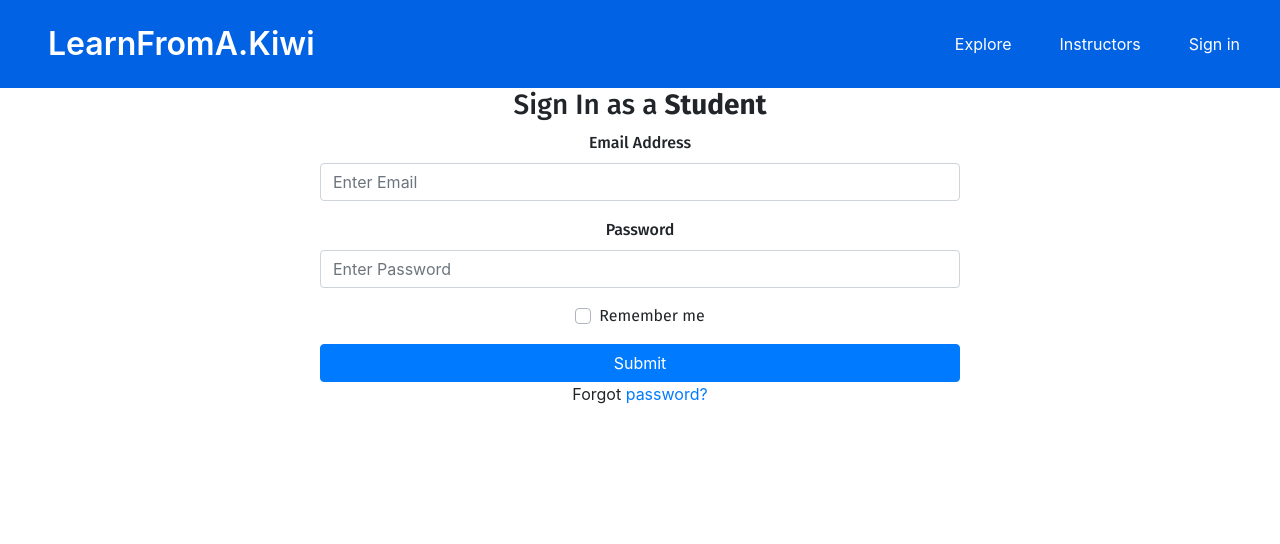
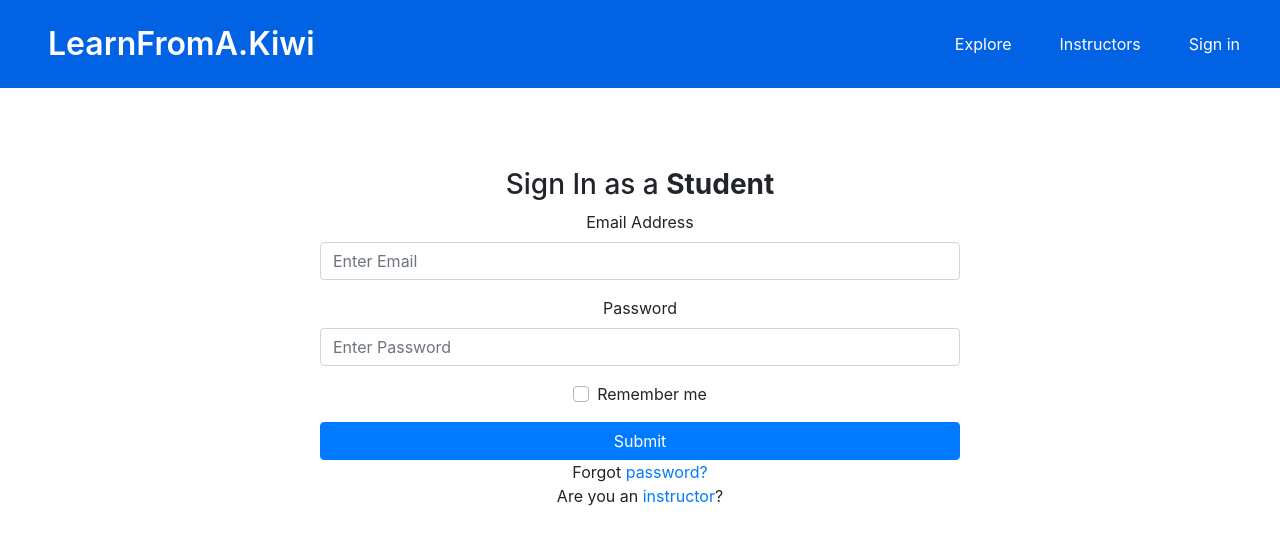
Before and after one commit to rtan265/Learn-From-A-Kiwi, a React (Create React App) app: page /signin in a window 1280 px wide. Shown: the top 544 px of the page. Built offline with nearby package versions, Linux system fonts and the light colour scheme.

Commit message:
Finished Login page for both instructors and students

```diff
--- a/src/components/signIn/SignIn.css
+++ b/src/components/signIn/SignIn.css
@@ -1,63 +1,3 @@
-@import url('https://fonts.googleapis.com/css?family=Fira+Sans:400,500,600,700,800');
-
-
-h1,h2,h3,h4,h5,h6,label,span {
-  font-weight: 500;
-  font-family: 'Fira Sans', sans-serif;
+.sign-in-form{
+  margin-top: 5em;
 }
-
-body, html, .App, #root, .auth-wrapper {
-  width: 100%;
-  height: 100%;
-}
-
-.navbar-light {
-  background-color: #ffffff;
-  box-shadow: 0px 14px 80px rgba(34, 35, 58, 0.2);
-}
-
-.auth-wrapper {
-  display: flex;
-  justify-content: center;
-  flex-direction: column;
-  text-align: left;
-}
-
-.auth-inner {
-  width: 450px;
-  margin: auto;
-  background: #ffffff;
-  box-shadow: 0px 14px 80px rgba(34, 35, 58, 0.2);
-  padding: 40px 55px 45px 55px;
-  border-radius: 15px;
-  transition: all .3s;
-}
-
-.auth-wrapper .form-control:focus {
-  border-color: #167bff;
-  box-shadow: none;
-}
-
-.auth-wrapper h3 {
-  text-align: center;
-  margin: 0;
-  line-height: 1;
-  padding-bottom: 20px;
-}
-
-.custom-control-label {
-  font-weight: 400;
-}
-
-.forgot-password,
-.forgot-password a {
-  text-align: right;
-  font-size: 13px;
-  padding-top: 10px;
-  color: #7f7d7d;
-  margin: 0;
-}
-
-.forgot-password a {
-  color: #167bff;
-}
--- a/src/components/signIn/SignIn.js
+++ b/src/components/signIn/SignIn.js
@@ -10,23 +10,22 @@
     });
   }
 
-  changeLogin(){
+  toInstructor = () => {
     this.setState({
       loginState: "instructor"
     })
   }
 
+  toStudent = () => {
+    this.setState({
+      loginState: "student"
+    })
+  }
+
   toggleLogin(){
     if (this.state.loginState === "student"){
-
-    } else {
-
-    }
-  }
-
-  render() {
-    return (
-      <form>
+      return(
+        <form className = "sign-in-form">
         <h3>Sign In as a <strong>Student</strong></h3>
         <div className = "form-group">
           <label>Email Address</label>
@@ -49,8 +48,51 @@
         <div style = {{textAlign: "center"}}>
           Forgot <a href="#">password?</a>
         </div>
+        <div>
+            Are you an <a onClick ={this.toInstructor} href="javascript:;">instructor</a>?
+          </div>
       </form>
-    );
+      )
+    } else {
+      return (
+        <form className = "sign-in-form">
+          <h3>Sign In as an <strong>Instructor</strong></h3>
+          <div className = "form-group">
+            <label>Email Address</label>
+            <input type = "email" className = "form-control" placeholder= "Enter Email" style = {{width: "50%", margin: "auto"}}/>
+          </div>
+
+          <div className = "form-group">
+            <label>Password</label>
+            <input type = "password" className = "form-control" placeholder = "Enter Password" style = {{width: "50%", margin: "auto"}}/>
+          </div>
+
+          <div className = "form-group">
+            <div className = "custom-control custom-checkbox">
+              <input type="checkbox" className="custom-control-input" id="customCheck1" />
+              <label className="custom-control-label" htmlFor="customCheck1">Remember me</label>
+            </div>
+          </div>
+
+          <button type="submit" className="btn btn-primary btn-block" style = {{width: "50%", margin: "auto"}}>Submit</button>
+          <div style = {{textAlign: "center"}}>
+            Forgot <a href="#">password?</a>
+          </div>
+          <div>
+            Are you a <a onClick ={this.toStudent} href="javascript:;">student</a>?
+          </div>
+        </form>
+      );
+    }
+  }
+
+  render() {
+    return(
+      <div>
+        {this.toggleLogin()}
+      </div>
+    )
+
   }
 }
 
```
